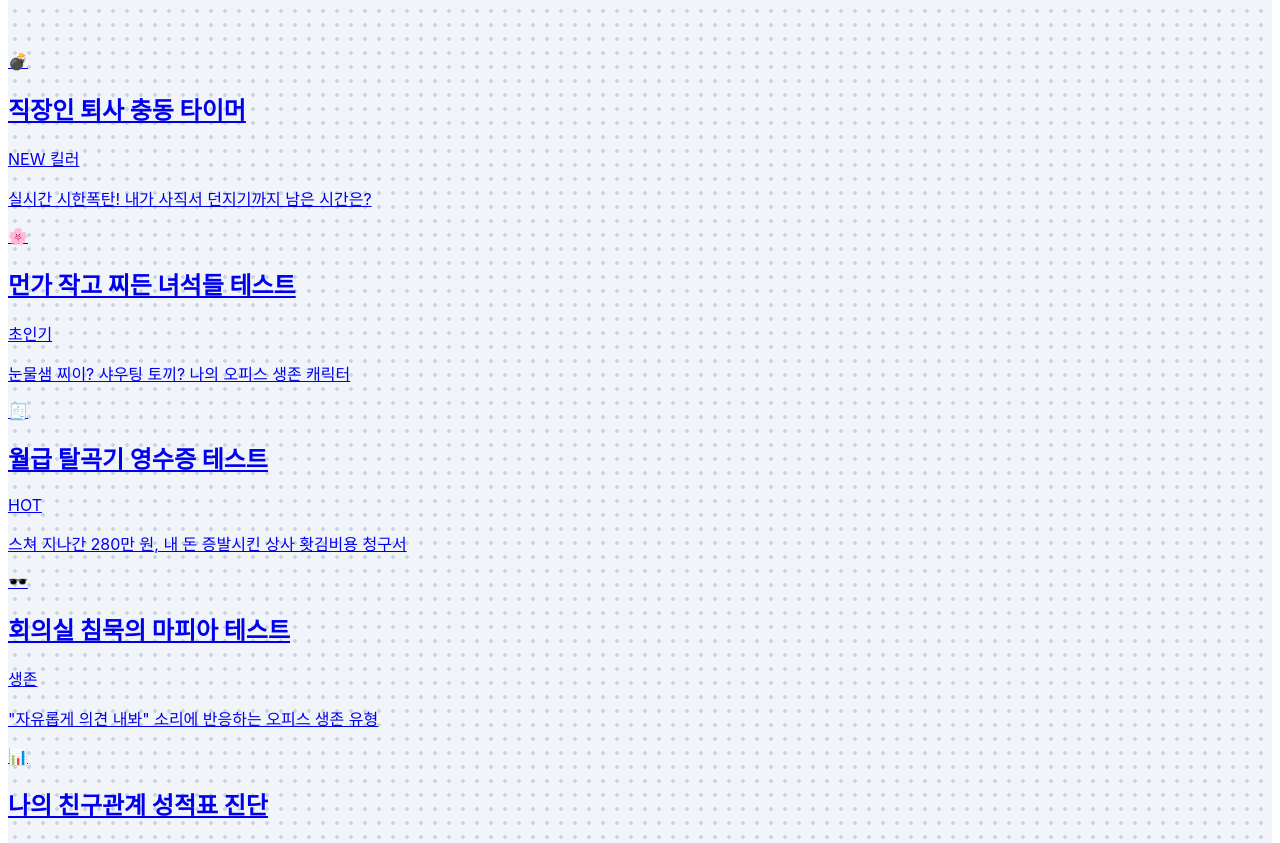
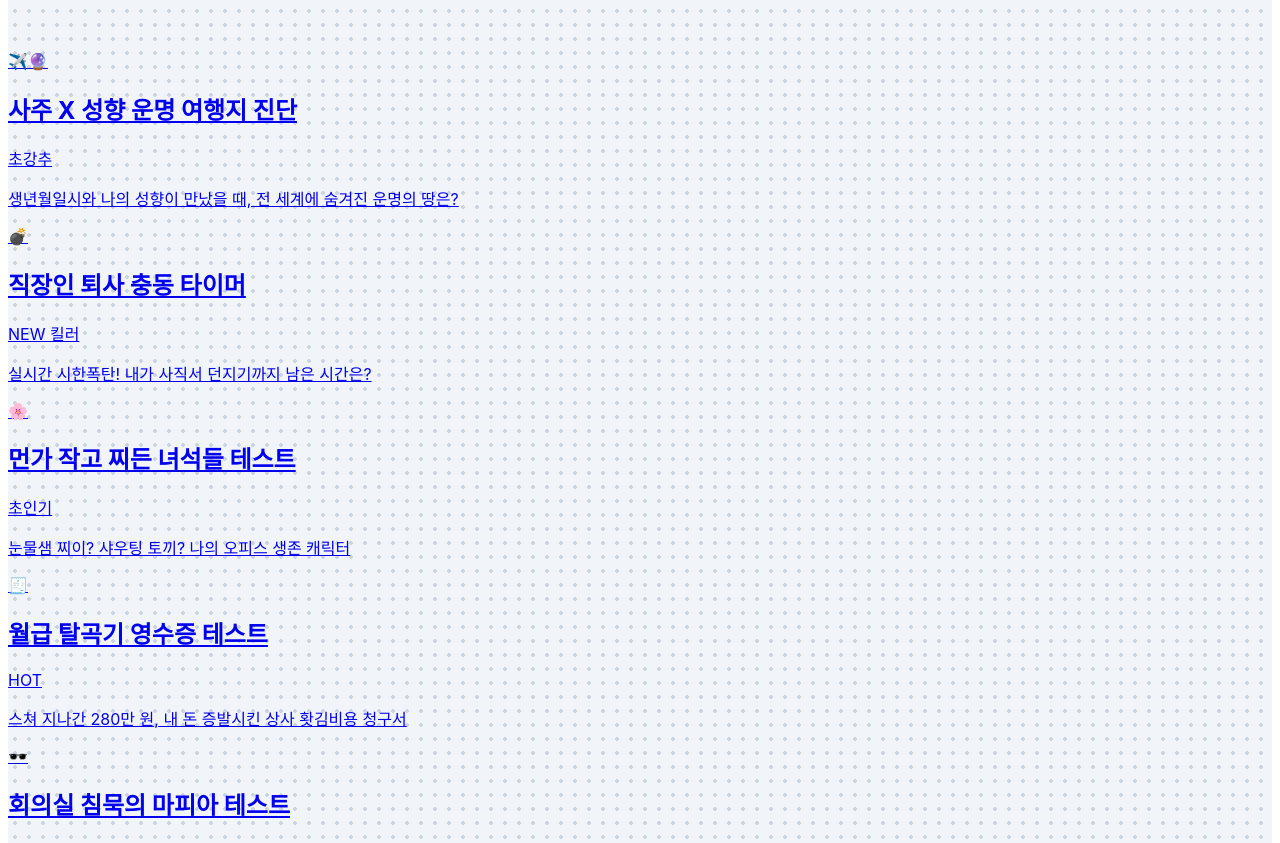
Before and after one commit to Joonymong/ssm, a Next.js app: page / in a window 1280 px wide. Shown: the part 1418-2261 px from the top of the page. Built offline with nearby package versions, Linux system fonts and the light colour scheme; a web font is replaced by a local one.

Commit message:
Update page.tsx

```diff
--- a/app/page.tsx
+++ b/app/page.tsx
@@ -1,5 +1,13 @@
 import Link from 'next/link';
 const TEST_LIST = [
+{
+    id: 'fate-travel',
+    title: '사주 X 성향 운명 여행지 진단',
+    desc: '생년월일시와 나의 성향이 만났을 때, 전 세계에 숨겨진 운명의 땅은?',
+    emoji: '✈️🔮',
+    tag: '초강추',
+    accent: 'bg-amber-800 text-white'
+  },
     {
     id: 'quit-timer',
     title: '직장인 퇴사 충동 타이머',
```
